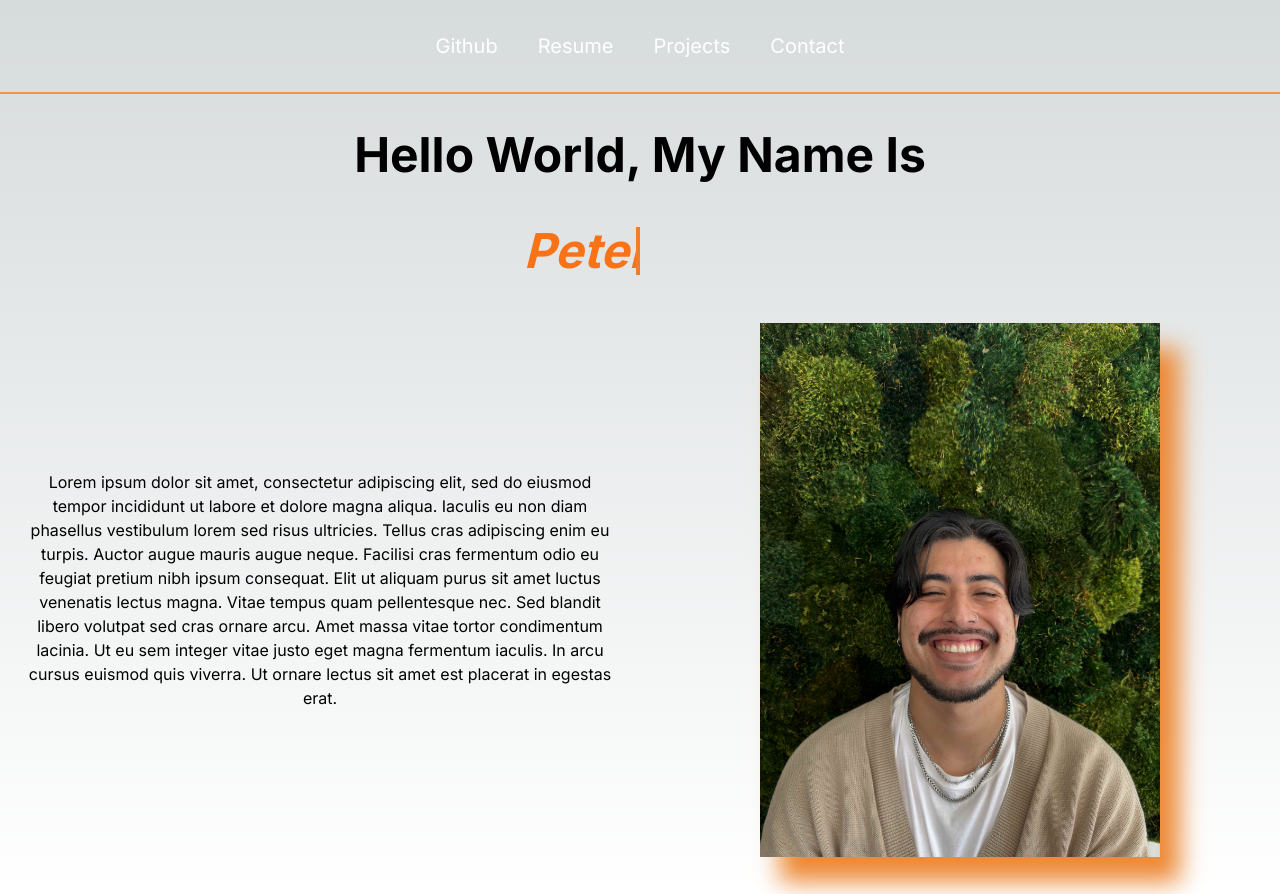
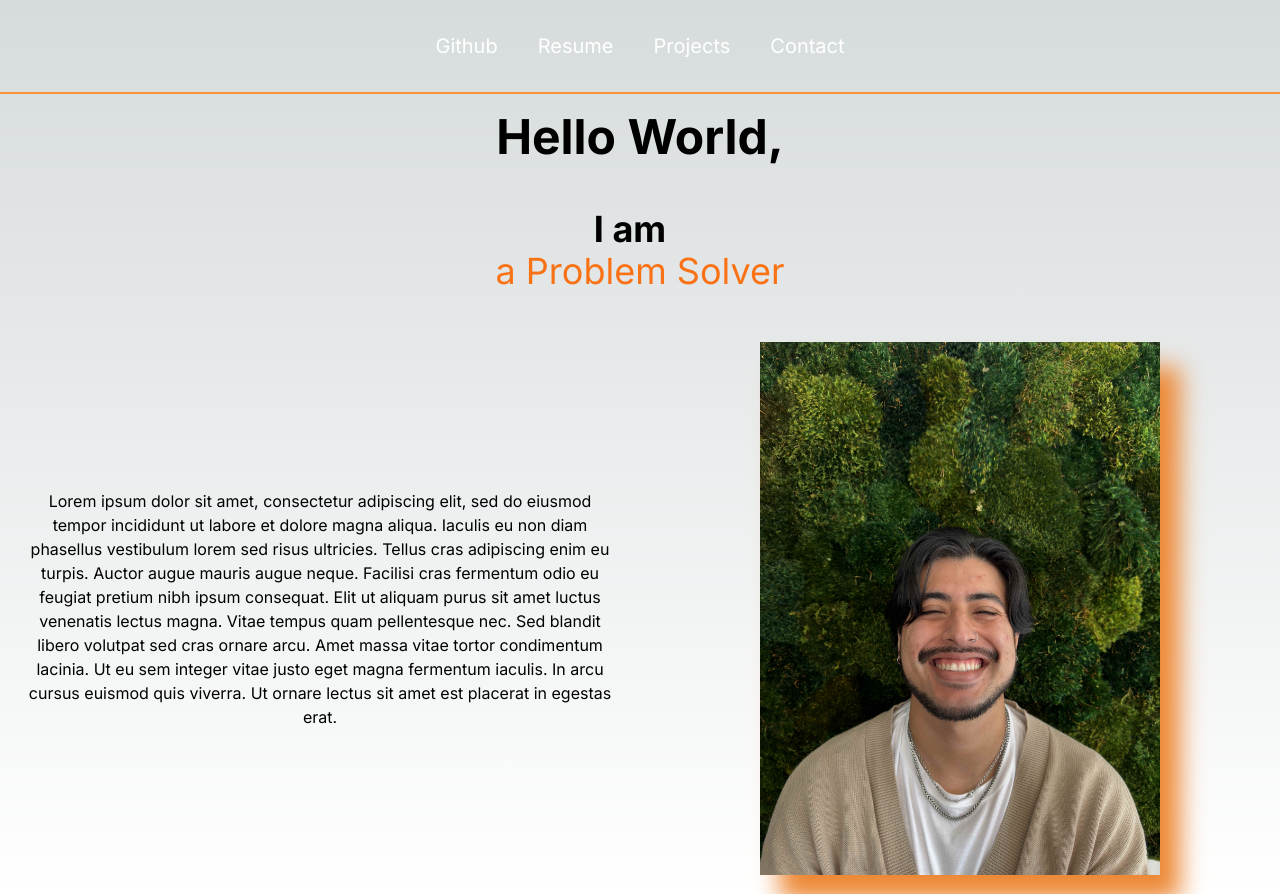
Before and after one commit to PetDios9/personal-site-v2, a Next.js app: page / in a window 1280 px wide. Built offline with nearby package versions, Linux system fonts and the light colour scheme.

Commit message:
style: changed text animation

```diff
--- a/src/components/AboutMe.tsx
+++ b/src/components/AboutMe.tsx
@@ -5,14 +5,24 @@ export default function AboutMe() {
     <div className="grid grid-cols-2 justify-center content-center p-6 gap-12 h-screen w-auto">
       <div className="col-span-2 flex justify-center">
         <div className="w-max">
-          <h1 className="text-5xl font-bold">Hello World, My Name Is</h1>
+          <h1 className="text-5xl font-bold">Hello World,</h1>
         </div>
       </div>
       <div className="col-span-2 flex justify-center">
         <div className="w-max">
-          <h1 className="delay-150 animate-typing overflow-hidden whitespace-nowrap border-r-4 border-r-orange-500 pr-5 text-5xl text-orange-500 font-bold italic">
-            Peter! :-)
-          </h1>
+          <h2 className="overflow-hidden whitespace-nowrap pr-5 text-4xl font-bold text-center">
+            I am
+          </h2>
+          <span className="text-orange-500 inline-flex flex-col h-[calc(theme(fontSize.3xl)*theme(lineHeight.tight))] md:h-[calc(theme(fontSize.4xl)*theme(lineHeight.tight))] overflow-hidden">
+            <ul className="text-4xl block animate-text-slide text-center leading-tight [&_li]:block">
+              <li>Peter :-)</li>
+              <li>a Software Engineer</li>
+              <li>a Problem Solver</li>
+              <li>a Leader</li>
+              <li>an Innovator</li>
+              <li aria-hidden="true">Peter :-)</li>
+            </ul>
+          </span>
         </div>
       </div>
       <div className="flex items-center">
--- a/tailwind.config.ts
+++ b/tailwind.config.ts
@@ -9,30 +9,31 @@ const config: Config = {
         "gradient-conic":
           "conic-gradient(from 180deg at 50% 50%, var(--tw-gradient-stops))",
       },
+      animation: {
+        "text-slide":
+          "text-slide 12.5s cubic-bezier(0.83, 0, 0.17, 1) infinite",
+      },
       keyframes: {
-        typing: {
-          "0%": {
-            width: "0%",
-            visibility: "hidden",
+        "text-slide": {
+          "0%, 16%": {
+            transform: "translateY(0%)",
+          },
+          "20%, 36%": {
+            transform: "translateY(-16.66%)",
+          },
+          "40%, 56%": {
+            transform: "translateY(-33.33%)",
+          },
+          "60%, 76%": {
+            transform: "translateY(-50%)",
+          },
+          "80%, 96%": {
+            transform: "translateY(-66.66%)",
           },
           "100%": {
-            width: "100%",
+            transform: "translateY(-83.33%)",
           },
         },
-        blink: {
-          "50%": {
-            borderColor: "transparent",
-          },
-          "100%": {
-            borderColor: "orange-500",
-          },
-        },
-      },
-      animation: {
-        typing: "typing 1s steps(10) infinite alternate, blink .7s infinite",
-      },
-      fontFamily: {
-        cedarville: ['"Cedarville Cursive"', "cursive"],
       },
     },
   },
```
